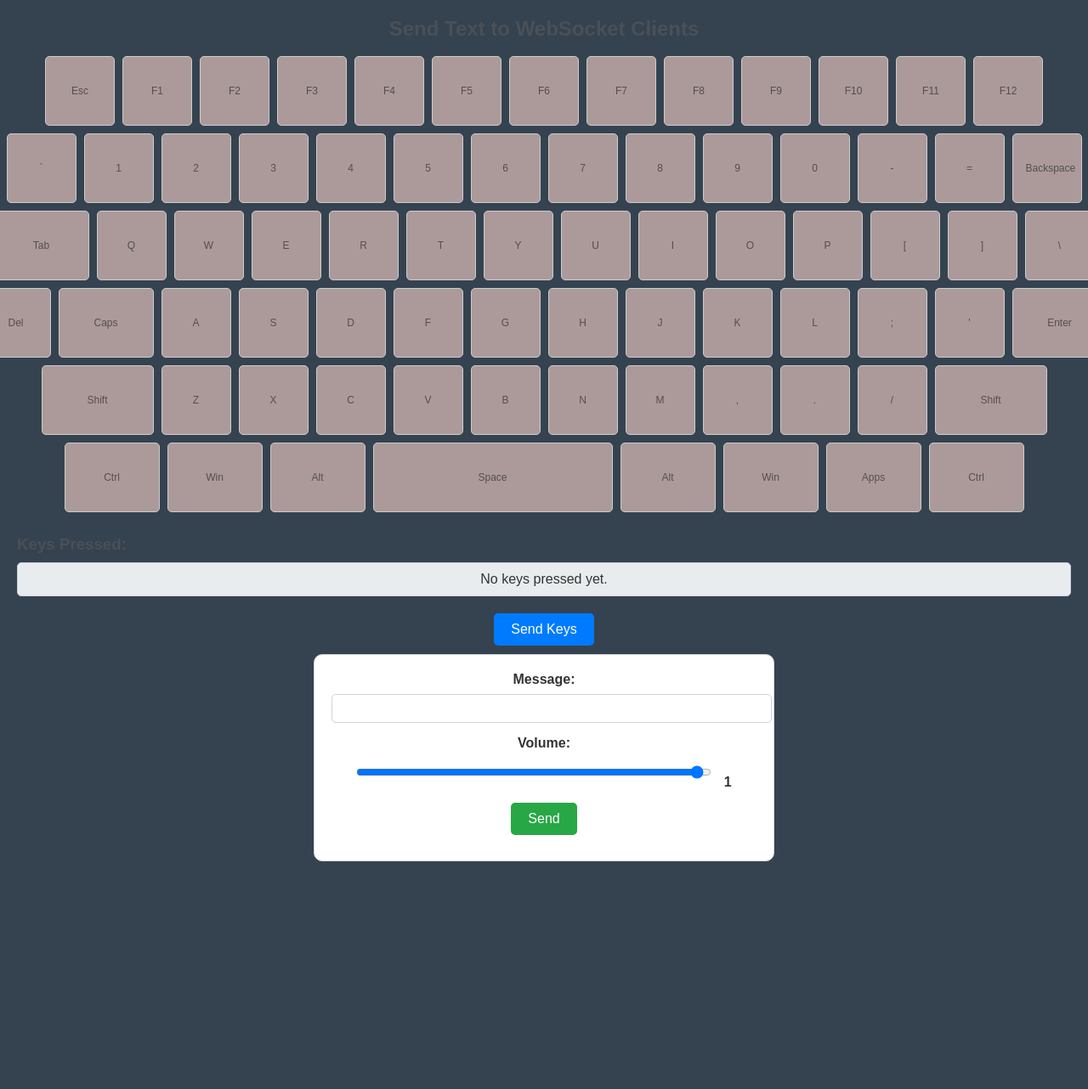
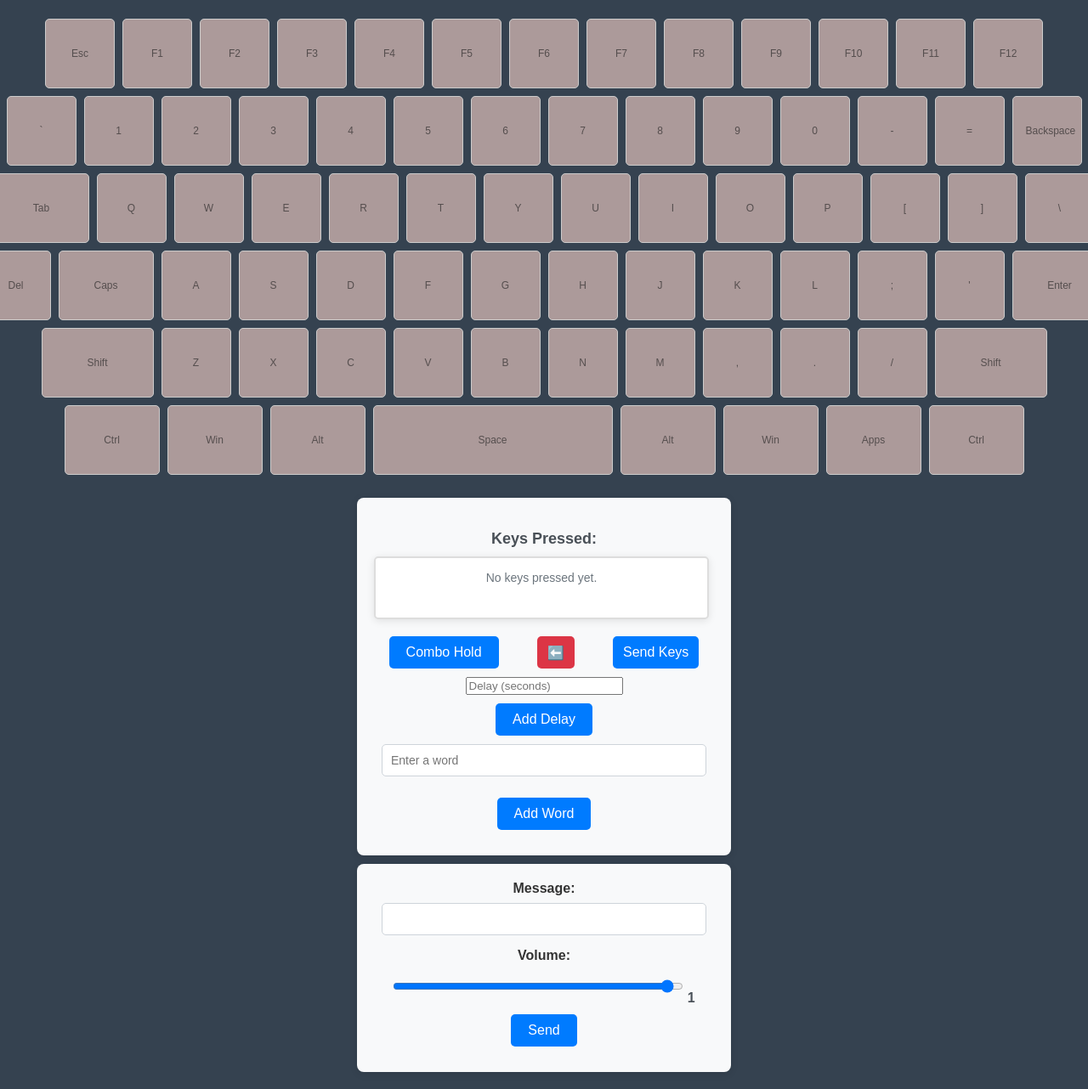
Before and after one commit to sockheadrps/PyWsExecutor, a FastAPI app: page /tts in a window 1280 px wide. Shown: the whole page at 85% size. Before the commit the page ends 1014 px from the top, so only its background shows below. Run offline with FastAPI, Linux system fonts and the light colour scheme.

Commit message:
word, delay, combo events + UI

```diff
--- a/main.py
+++ b/main.py
@@ -11,20 +11,16 @@ import uvicorn
 
 app = FastAPI()
 
-# Store connections
 active_connections = []
 
-# Static file serving
 app.mount("/static", StaticFiles(directory="static"), name="static")
 
-# Template rendering
 templates = Jinja2Templates(directory="templates")
 
 
-# Pydantic Model for event request
 class EventRequest(BaseModel):
-    event: str  # Event name
-    data: dict  # Associated data for the event
+    event: str
+    data: dict
 
 
 class ConnectionManager:
@@ -63,7 +59,6 @@ async def websocket_endpoint(websocket: WebSocket):
                 await manager.send_message("Error: Received invalid JSON", websocket)
                 continue
 
-            # Handle incoming event (general structure now)
             event = data.get("event")
             if event:
                 event_data = data.get("data", {})
--- a/static/scripts.js
+++ b/static/scripts.js
@@ -2,93 +2,207 @@ document.addEventListener("DOMContentLoaded", function () {
   const keys = document.querySelectorAll(".key"); // All the keys
   const pressedKeysDisplay = document.getElementById("pressedKeys"); // Display pressed keys
   const sendKeysButton = document.getElementById("sendKeysButton"); // Send keys button
-  const pressedKeys = new Set(); // To track pressed keys
-  const volumeSlider = document.getElementById("volume"); // Volume slider
+  const pressedKeys = []; // Array to track pressed keys (regular keys)
+  const comboToggleButton = document.getElementById("comboToggleButton"); // Combo toggle button
+  const clearPressedKeysBtn = document.getElementById("clearPressedKeysBtn"); // Clear button
+  const addDelayButton = document.getElementById("addDelayButton"); // Delay button
+  const delayInput = document.getElementById("delayInput"); // Delay input field
+  const wordInput = document.getElementById("wordInput"); // Word input field
+  const addWordButton = document.getElementById("addWordButton"); // Word button
 
-  // Highlight the key and add/remove it from pressed keys set
+  let comboState = "press";
+  let comboKeys = { hold: [], press: [] };
+
   keys.forEach((key) => {
     key.addEventListener("click", function () {
-      const keyValue = key.textContent.trim(); // Get the key's value
-      if (pressedKeys.has(keyValue)) {
-        // If key is already pressed, remove it
-        pressedKeys.delete(keyValue);
-        key.classList.remove("highlight");
-      } else {
-        // If key is not pressed, add it
-        pressedKeys.add(keyValue);
-        key.classList.add("highlight");
+      const keyValue = key.textContent.trim();
+
+      if (comboState === "press") {
+        pressedKeys.push({ press: keyValue });
+      } else if (comboState === "combo") {
+        comboKeys.hold.push(keyValue);
+      } else if (comboState === "finish") {
+        comboKeys.press.push(keyValue);
       }
-      updatePressedKeysDisplay(); // Update the pressed keys display
+
+      updatePressedKeysDisplay();
+      toggleSendButton();
     });
   });
 
-  // Update the displayed list of pressed keys
+  addWordButton.addEventListener("click", function () {
+    const wordValue = wordInput.value.trim();
+    if (wordValue) {
+      pressedKeys.push({ word: wordValue });
+      wordInput.value = "";
+      updatePressedKeysDisplay();
+      toggleSendButton();
+    } else {
+      alert("Please enter a valid word.");
+    }
+  });
+
+  comboToggleButton.addEventListener("click", function () {
+    if (comboState === "press") {
+      comboState = "combo";
+      comboToggleButton.textContent = "Combo Press";
+    } else if (comboState === "combo") {
+      comboState = "finish";
+      comboToggleButton.textContent = "Finish Combo";
+    } else if (comboState === "finish") {
+      comboState = "press";
+      comboToggleButton.textContent = "Combo Mode";
+      pressedKeys.push({
+        combo: { hold: [...comboKeys.hold], press: [...comboKeys.press] },
+      });
+      comboKeys = { hold: [], press: [] };
+    }
+
+    updatePressedKeysDisplay();
+  });
+
+  clearPressedKeysBtn.addEventListener("click", function () {
+    if (
+      pressedKeys.length === 0 &&
+      comboKeys.hold.length === 0 &&
+      comboKeys.press.length === 0
+    ) {
+      console.log("No keys to clear.");
+      return;
+    }
+
+    if (comboKeys.press.length > 0 || comboKeys.hold.length > 0) {
+      comboKeys = { hold: [], press: [] };
+    } else {
+      pressedKeys.pop();
+    }
+
+    updatePressedKeysDisplay();
+    toggleSendButton();
+  });
+
+  addDelayButton.addEventListener("click", function () {
+    const delayValue = parseFloat(delayInput.value);
+    if (isNaN(delayValue) || delayValue <= 0) {
+      alert("Please enter a valid delay time greater than 0.");
+      return;
+    }
+
+    pressedKeys.push({ delay: delayValue.toString() });
+    delayInput.value = "";
+    updatePressedKeysDisplay();
+    toggleSendButton();
+  });
+
   function updatePressedKeysDisplay() {
-    if (pressedKeys.size === 0) {
+    let displayText = "";
+
+    // Regular pressed keys
+    if (pressedKeys.length > 0) {
+      displayText = pressedKeys
+        .map((key) =>
+          key.press
+            ? key.press
+            : key.word
+            ? `Word: ${key.word}`
+            : key.delay
+            ? `Delay: ${key.delay}s`
+            : `Combo: Hold [${key.combo.hold.join(
+                ", "
+              )}], Press [${key.combo.press.join(", ")}]`
+        )
+        .join(", ");
+    }
+
+    if (comboState === "combo") {
+      displayText += ` (Combo Mode: Hold - [${comboKeys.hold.join(", ")}])`;
+    } else if (comboState === "finish") {
+      displayText += ` (Combo Mode: Hold - [${comboKeys.hold.join(
+        ", "
+      )}], Press - [${comboKeys.press.join(", ")}])`;
+    }
+
+    if (displayText === "") {
       pressedKeysDisplay.textContent = "No keys pressed yet.";
     } else {
-      pressedKeysDisplay.textContent = Array.from(pressedKeys).join(", ");
+      pressedKeysDisplay.textContent = displayText;
     }
   }
 
-  // Reset highlights and send keys when the send button is clicked
-  sendKeysButton.addEventListener("click", async function () {
-    // Prepare the payload with pressed keys and volume value
+  function toggleSendButton() {
+    if (
+      pressedKeys.length === 0 &&
+      comboKeys.hold.length === 0 &&
+      comboKeys.press.length === 0
+    ) {
+      sendKeysButton.disabled = true;
+    } else {
+      sendKeysButton.disabled = false;
+    }
+  }
+
+  function sendComboKeys() {
     const payload = {
-      event: "keypress",  // Event type (you can choose any label you want for this event)
-      data: {
-        keys: Array.from(pressedKeys),  // The pressed keys as an array
-      }
+      event: "keypress",
+      data: { keys: [...pressedKeys] },
     };
 
     try {
-      console.log(payload);  // For debugging
+      console.log(payload);
 
-      // Send the event and data to the server via a POST request
-      const response = await fetch("/send-event", {
+      fetch("/send-event", {
         method: "POST",
         headers: {
           "Content-Type": "application/json",
         },
         body: JSON.stringify(payload),
+      })
+        .then((response) => response.json())
+        .then((data) => {
+          console.log("Keys sent successfully: " + data.status);
+        })
+        .catch((error) => {
+          console.log("Error sending keys:", error);
         });
 
-      if (response.ok) {
-        const data = await response.json();
-        console.log("Keys sent successfully: " + data.status);
-      } else {
-        console.log("Failed to send keys");
+      clearAll();
+      updatePressedKeysDisplay();
+    } catch (error) {
+      console.log("Error sending combo keys:", error);
+    }
   }
 
-      // After sending, reset the highlighted keys
-      keys.forEach((key) => key.classList.remove("highlight"));
-      pressedKeys.clear();  // Clear the pressed keys set
-      updatePressedKeysDisplay();  // Update the display after sending
-    } catch (error) {
-      console.log("Error sending keys:", error);
-    }
+  sendKeysButton.addEventListener("click", function () {
+    sendComboKeys();
   });
 
+  function clearAll() {
+    pressedKeys.length = 0;
+    comboKeys = { hold: [], press: [] };
+    comboState = "press";
+    comboToggleButton.textContent = "Combo Hold";
+  }
+
   // Handle form submission for sending the message and volume
-  document.getElementById("messageForm").addEventListener("submit", async function (event) {
+  document
+    .getElementById("messageForm")
+    .addEventListener("submit", async function (event) {
       event.preventDefault();
 
       const message = document.getElementById("message").value;
-    const volume = document.getElementById("volume").value;  // Get the volume slider value
+      const volume = document.getElementById("volume").value;
 
-    // Prepare the payload with the message and volume values
       const payload = {
-      event: "tts",  // Event type
+        event: "tts",
         data: {
-        message: message,  // The message entered
-        volume: volume     // The volume value
-      }
+          message: message,
+          volume: volume,
+        },
       };
 
       try {
-      console.log(payload);  // For debugging
+        console.log(payload);
 
-      // Send the event and data to the server via a POST request
         const response = await fetch("/send-event", {
           method: "POST",
           headers: {
@@ -108,7 +222,6 @@ document.addEventListener("DOMContentLoaded", function () {
       }
     });
 
-  // Update the volume value dynamically as the slider changes
   document.getElementById("volume").addEventListener("input", function () {
     document.getElementById("volumeValue").textContent = this.value;
   });
--- a/static/styles.css
+++ b/static/styles.css
@@ -14,15 +14,6 @@ body {
 h3 {
   color: #495057;
   margin-bottom: 10px;
-  }
-
-  #pressedKeys {
-    background-color: #e9ecef;
-    border: 1px solid #ced4da;
-    padding: 10px;
-    text-align: center;
-    border-radius: 5px;
-    margin-bottom: 20px;
 }
 
 button {
@@ -47,13 +38,21 @@ body {
 }
 
 form {
+  background-color: #f8f9fa; /* Light background */
+  padding: 20px;
+  border-radius: 8px;
+  box-shadow: 0 2px 10px rgba(0, 0, 0, 0.1);
+  max-width: 400px; /* Limit the width */
+  margin: 10px auto; /* Center align */
   text-align: center;
-    background-color: #ffffff;
-    padding: 20px;
-    border: 1px solid #ced4da;
-    border-radius: 10px;
-    max-width: 500px;
-    margin: 0 auto;
+  font-family: Arial, sans-serif;
+}
+
+form h3 {
+  margin-bottom: 10px;
+  font-weight: bold;
+  font-size: 16px; /* Slightly smaller to align with other elements */
+  color: #495057; /* Same as #pressedKeys font color */
 }
 
 label {
@@ -64,12 +63,12 @@ body {
 
 input[type="text"],
 input[type="range"] {
-    width: 100%;
-    padding: 8px;
+  width: 90%;
+  padding: 10px;
   margin-bottom: 15px;
   border: 1px solid #ced4da;
   border-radius: 5px;
-    font-size: 14px;
+  font-size: 14px; /* Ensure consistency */
 }
 
 input[type="range"] {
@@ -79,37 +78,26 @@ body {
 
 #volumeValue {
   font-weight: bold;
-    margin-left: 10px;
+  color: #495057; /* Align text color with the theme */
 }
-
 form button[type="submit"] {
-    background-color: #28a745;
-    margin-top: 15px;
+  background-color: #007bff; /* Matches other buttons */
+  color: white;
+  border: none;
+  padding: 10px 20px;
+  font-size: 16px;
+  cursor: pointer;
+  border-radius: 5px;
+  transition: background-color 0.3s ease, transform 0.1s;
 }
 
 form button[type="submit"]:hover {
-    background-color: #218838;
+  background-color: #0056b3; /* Matches button hover styles */
 }
 
 form button[type="submit"]:active {
-    transform: scale(0.98);
+  transform: scale(0.98); /* Matches button active state */
 }
-
-  @media screen and (max-width: 600px) {
-    form {
-      padding: 15px;
-    }
-
-    button {
-      width: 100%;
-    }
-
-    input[type="text"],
-    input[type="range"] {
-      width: 100%;
-    }
-  }
-
 
 .keyboard {
   display: flex;
@@ -134,12 +122,13 @@ body {
   line-height: 50px;
   border-radius: 5px;
   cursor: pointer;
-    transition: background-color 0.2s;
+  transition: background-color 0.2s, transform 0.1s;
   margin: 2px;
 }
 
 .key:active {
   background-color: #45a049;
+  transform: scale(0.95);
 }
 
 .large-key {
@@ -195,14 +184,21 @@ body {
 }
 
 .key:active {
-    transform: scale(0.95); /* Slightly shrink the key when clicked */
+  transform: scale(0.9); /* Shrink slightly to simulate pressing in */
+  background-color: #45a049; /* Optional, change the background color on click */
+}
+#pressedKeys button {
+  margin-left: 10px;
+  padding: 5px 10px;
+  background-color: #dc3545;
+  color: white;
+  border: none;
+  border-radius: 5px;
+  cursor: pointer;
 }
 
-  /* Highlight the clicked key */
-  .key.highlight {
-    background-color: #6c757d; /* Grayish color for the highlight */
-    color: white;
-    border: 1px solid #343a40;
+#pressedKeys button:hover {
+  background-color: #c82333;
 }
 
 /* Specific adjustments for each key's size */
@@ -234,3 +230,176 @@ body {
 .key.enter {
   width: 80px;
 }
+/* Container for the key status display */
+.key-status {
+  background-color: #f8f9fa; /* Light background */
+  padding: 20px;
+  border-radius: 8px;
+  box-shadow: 0 2px 10px rgba(0, 0, 0, 0.1);
+  max-width: 400px; /* Limit the width */
+  margin: 0 auto; /* Center align */
+  text-align: center;
+  font-family: Arial, sans-serif;
+}
+
+.key-status h3 {
+  font-size: 18px;
+  color: #495057; /* Dark gray */
+  margin-bottom: 10px;
+  font-weight: 600;
+}
+
+#pressedKeys {
+  width: 90%;
+  min-height: 40px; /* Maintain height to prevent layout shift */
+  background-color: #ffffff; /* White background for uniformity */
+  border: 2px solid #ddd;
+  padding: 15px;
+  font-size: 14px;
+  color: #6c757d;
+  border-radius: 5px;
+  word-wrap: break-word;
+  overflow-wrap: break-word;
+  box-shadow: 0 2px 10px rgba(0, 0, 0, 0.1);
+  min-height: 40px; /* Maintain height to prevent layout shift */
+  max-height: 100px; /* Optional, prevent too large expansion */
+  overflow-y: auto; /* Add scroll if content overflows */
+}
+
+.button-container {
+  display: flex;
+  justify-content: space-between; /* Separate the buttons */
+  gap: 10px; /* Add spacing between buttons */
+  margin-top: 10px; /* Add spacing above the buttons */
+}
+
+#clearPressedKeysBtn,
+#sendKeysButton {
+  padding: 8px 12px;
+  font-size: 16px;
+  cursor: pointer;
+  border: none;
+  border-radius: 5px;
+  transition: background-color 0.3s ease, transform 0.2s ease;
+}
+
+#clearPressedKeysBtn {
+  background-color: #dc3545;
+  color: white;
+}
+
+#clearPressedKeysBtn:hover {
+  background-color: #c82333;
+}
+
+#clearPressedKeysBtn:active {
+  transform: scale(0.98);
+}
+
+#sendKeysButton {
+  background-color: #007bff;
+  color: white;
+}
+
+#sendKeysButton:hover {
+  background-color: #0056b3;
+}
+
+#sendKeysButton:active {
+  transform: scale(0.98);
+}
+
+/* Media query for responsiveness on smaller screens */
+@media (max-width: 600px) {
+  .key-status {
+    padding: 15px;
+  }
+
+  #pressedKeys {
+    font-size: 13px;
+    padding: 12px;
+  }
+
+  #clearPressedKeysBtn {
+    font-size: 14px;
+    padding: 6px 10px;
+  }
+}
+
+@media screen and (max-width: 600px) {
+  /* Adjust the form padding to make it more compact */
+  form {
+    padding: 10px;
+  }
+
+  /* Make buttons span the full width */
+  button {
+    width: 100%;
+    font-size: 12px; /* Smaller font size for buttons */
+  }
+
+  /* Inputs and range sliders span full width */
+  input[type="text"],
+  input[type="range"] {
+    width: 100%;
+    font-size: 14px; /* Adjust font size of text inputs and range sliders */
+  }
+
+  /* Adjust the keyboard layout for mobile */
+  .keyboard {
+    display: grid;
+    gap: 1px;
+    max-width: 100%; /* Ensure it doesn't overflow */
+  }
+
+  /* Make keys smaller */
+  .key {
+    width: 35px;
+    height: 35px;
+    font-size: 10px; /* Smaller font size for keys */
+    padding: 4px;
+  }
+
+  /* Special key sizes */
+  .key.shiftleft,
+  .key.shiftright,
+  .key.enter,
+  .key.tab,
+  .key.capslock {
+    width: 80px;
+    font-size: 12px;
+  }
+
+  /* Reduce the width of the space bar */
+  .key.space {
+    width: 150px;
+  }
+
+  /* Numpad keys */
+  .key.numpadenter {
+    width: 80px;
+  }
+
+  /* Adjust the layout of rows */
+  .row {
+    display: flex;
+    justify-content: center;
+    gap: 2px;
+  }
+
+  /* Adjust the size of the pressed keys display */
+  #pressedKeys {
+    font-size: 12px;
+    padding: 2px;
+  }
+
+  input[type="text"],
+  input[type="range"] {
+    width: 90%;
+    padding: 8px;
+    margin-bottom: 15px;
+    border: 1px solid #ced4da;
+    border-radius: 5px;
+    font-size: 14px;
+  }
+}
--- a/templates/index.html
+++ b/templates/index.html
@@ -1,14 +1,13 @@
 <!DOCTYPE html>
 <html lang="en">
   <head>
-  <meta charset="UTF-8">
-  <meta name="viewport" content="width=device-width, initial-scale=1.0">
+    <meta charset="UTF-8" />
+    <meta name="viewport" content="width=device-width, initial-scale=1.0" />
     <title>WebSocket TTS Interface</title>
-  <link rel="stylesheet" href="/static/styles.css"> <!-- Link to the external CSS file -->
+    <link rel="stylesheet" href="/static/styles.css" />
+    <!-- Link to the external CSS file -->
   </head>
   <body>
-  <h1>Send Text to WebSocket Clients</h1>
-
     <!-- On-screen keyboard -->
     <div class="keyboard">
       <!-- Row 1: Function Keys -->
@@ -45,7 +44,6 @@
         <div class="key equals">=</div>
         <div class="key backspace">Backspace</div>
       </div>
-
 
       <!-- Row 5: QWERTY keys -->
       <div class="row">
@@ -115,9 +113,22 @@
     <div class="key-status">
       <h3>Keys Pressed:</h3>
       <div id="pressedKeys">No keys pressed yet.</div>
+      <div class="button-container">
+        <button id="comboToggleButton">Combo Hold</button>
+        <button id="clearPressedKeysBtn">⬅️</button>
+        <button id="sendKeysButton">Send Keys</button>
       </div>
-
-  <button id="sendKeysButton">Send Keys</button>
+      <input
+        type="number"
+        id="delayInput"
+        step="0.1"
+        min="0"
+        placeholder="Delay (seconds)"
+      />
+      <button id="addDelayButton">Add Delay</button>
+      <input type="text" id="wordInput" placeholder="Enter a word" />
+      <button id="addWordButton">Add Word</button>
+    </div>
 
     <form id="messageForm">
       <label for="message">Message:</label>
@@ -138,7 +149,6 @@
       <button type="submit">Send</button>
     </form>
 
-
     <script src="/static/scripts.js"></script>
   </body>
 </html>
```
Also changed, not shown: client.py (+50 -25 lines). Lines whose indentation alone changed are shown as unchanged.
